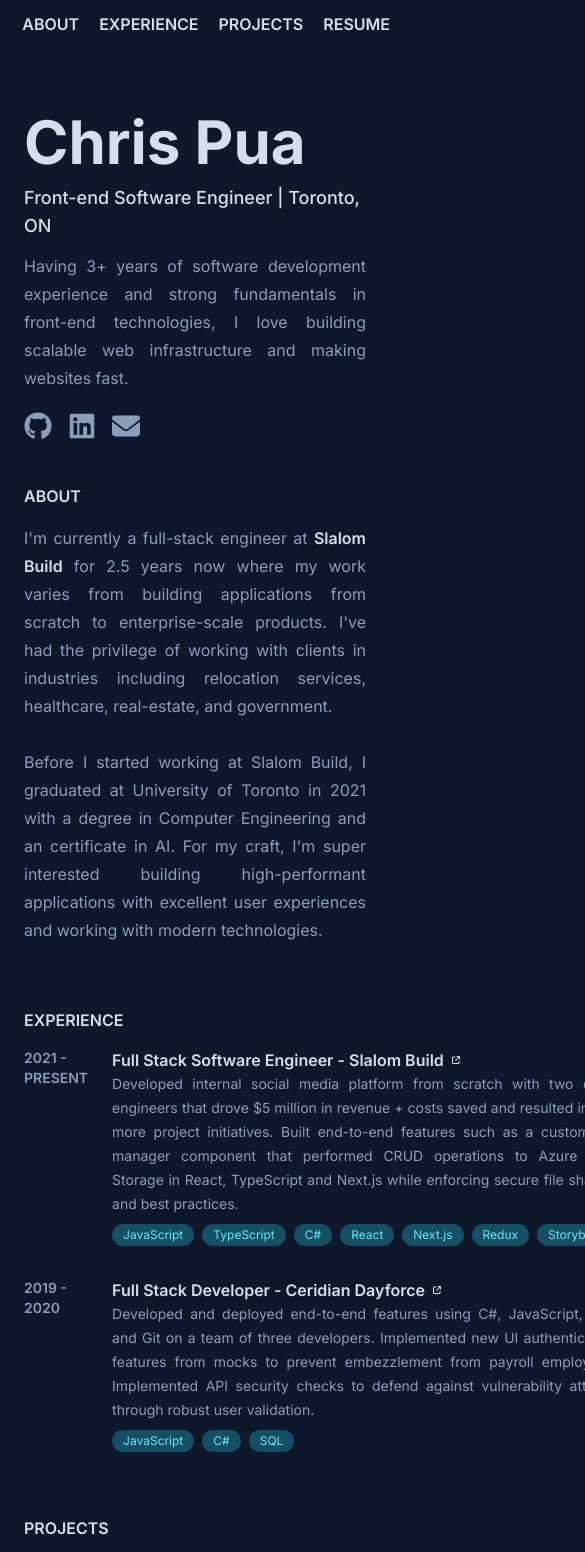
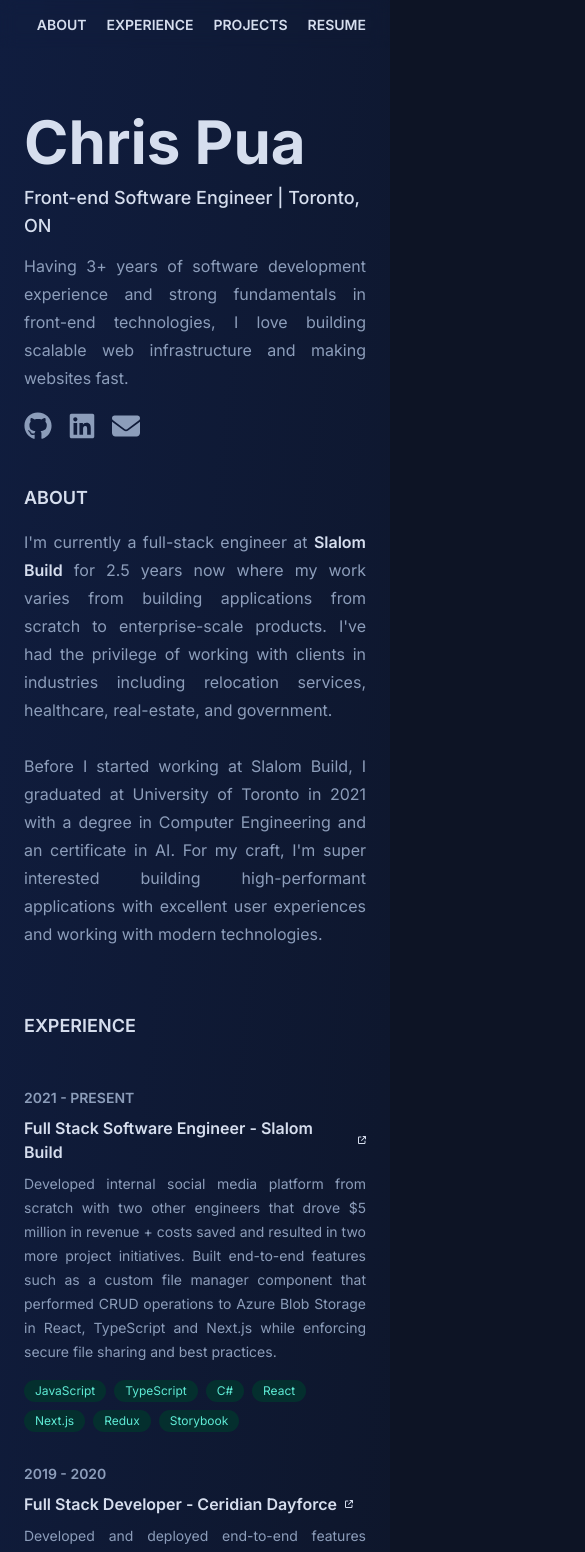
Before and after one commit to PuaChris/portfolio, a Next.js app: page / in a window 390 px wide. Shown: the top 1552 px of the page, 585 px wide, since content can reach past the window. Built offline with nearby package versions, Linux system fonts and the light colour scheme.

Commit message:
Modified styling and accounted for mobile view. Updated content

```diff
--- a/next.config.mjs
+++ b/next.config.mjs
@@ -2,9 +2,6 @@
 const nextConfig = {
   output: "export",
   basePath: process.env.NODE_ENV === "production" ? "/portfolio": undefined,
-  experimental: {
-    appDir: true,
-  },
   images: {
     unoptimized: true,
   },
--- a/src/app/layout.tsx
+++ b/src/app/layout.tsx
@@ -6,7 +6,7 @@
 const inter = Inter({ subsets: ["latin"] });
 
 export const metadata: Metadata = {
-  title: "Chris Pua's Personal Portfolio",
+  title: "Christopher Pua",
   description: "Website that tells just a little bit about Chris Pua",
 };
 
--- a/src/app/page.tsx
+++ b/src/app/page.tsx
@@ -6,15 +6,14 @@
 
 export default function Home() {
   return (
-    <>
+    <div className="gradient-bg ">
       <NavHeader />
       <div id="about" className="anchor" />
-      <main className="mx-auto z-50 min-h-screen max-w-screen-xl px-6 pb-12 md:px-12 md:pb-20 lg:px-24 lg:pb-10">
+      <main className="mx-auto z-50 min-h-screen w-full px-6 pb-12 md:px-12 md:pb-20 lg:px-24 lg:pb-10 ">
         <AboutSection />
         <ExperienceTimeline />
         <ProjectList />
       </main>
-      <footer></footer>
-    </>
+    </div>
   );
 }
--- a/src/components/experience-timeline.tsx
+++ b/src/components/experience-timeline.tsx
@@ -37,17 +37,23 @@
         <h3>Experience</h3>
         <div
           id="experience"
-          className="grid grid-cols-[0.5fr_2fr] gap-x-6 gap-y-8"
+          className="flex flex-col md:grid md:grid-cols-[0.5fr_2fr] md:gap-x-6 md: gap-y-8 mt-8"
         >
           {EXPERIENCE_LIST.map((item) => (
             <>
               <div
                 id="experiences-dates"
-                className="text-sm font-semibold text-grey"
+                className="text-sm font-semibold text-grey min-[0px]:max-md:hidden md:visible"
               >
                 {item.timeline}
               </div>
-              <div>
+              <div className='flex flex-col gap-2'>
+                <span
+                id="experiences-dates"
+                className="text-sm font-semibold text-grey md:hidden"
+                >
+                {item.timeline}
+                </span>
                 <span className="text-base font-semibold hyperlink flex flex-row items-center gap-2">
                   <a href={item.link}>{item.title}</a>
                   <FontAwesomeIcon
@@ -56,7 +62,7 @@
                   />
                 </span>
                 <p className="text-sm/6">{item.description}</p>
-                <div className="flex flex-row gap-2 mt-2">
+                <div className="flex flex-row flex-wrap gap-2 mt-2">
                   {item.badges.map((badge) => (
                     <Badge className="badges" key={badge}>
                       {badge}
--- a/src/components/nav-header.tsx
+++ b/src/components/nav-header.tsx
@@ -27,7 +27,7 @@
 
 export default function NavHeader() {
   return (
-    <header className="sticky top-0 mx-auto max-w-screen-xl h-12 md:px-12 lg:px-24 py-4 bg-dark flex flex-col justify-center items-end">
+    <header className="sticky top-0 pr-6 md:pr-12 lg:pr-24 backdrop-blur mx-auto w-full h-12 flex flex-col justify-center items-end">
       <NavigationMenu>
         <NavigationMenuList>
           {NAV_LINKS.map((link) => (
--- a/src/components/project-list.tsx
+++ b/src/components/project-list.tsx
@@ -30,7 +30,7 @@
     link: "https://github.com/PuaChris/ForeSight",
     description:
       "A mobile app that screens medical skin conditions with 85.68% accuracy from a machine learning R-CNN model hosted on an EC2 instance.",
-    badges: ["Flutter", "Android/iOS", "Python", "AWS", "ML"],
+    badges: ["Flutter", "Android/iOS", "Python", "AWS", "TensorFlow"],
   },
   {
     title: "Domments",
@@ -68,7 +68,7 @@
       <div id="projects" className="anchor" />
       <div>
         <h3>Projects</h3>
-        <div>
+        <div className='flex flex-col gap-2'>
           {PROJECT_LIST.map((item) => (
             <div key={item.title} className="mb-6">
               <span className="text-base font-semibold hyperlink flex flex-row items-center gap-2">
@@ -79,7 +79,7 @@
                 />
               </span>
               <p className="text-sm/6">{item.description}</p>
-              <div className='flex flex-row gap-2 mt-2'>
+              <div className='flex flex-row flex-wrap gap-2 mt-2'>
                 {item.badges.map((badge) => (
                   <Badge className="badges" key={badge}>
                     {badge}
--- a/src/components/ui/badge.tsx
+++ b/src/components/ui/badge.tsx
@@ -4,7 +4,7 @@
 import { cn } from "@/lib/utils"
 
 const badgeVariants = cva(
-  "inline-flex items-center rounded-full border px-2.5 py-0.5 text-xs font-normal transition-colors focus:outline-none focus:ring-2 focus:ring-ring focus:ring-offset-2",
+  "inline-flex items-center rounded-full border px-2.5 py-0.5 text-xs md:text-sm font-normal transition-colors focus:outline-none focus:ring-2 focus:ring-ring focus:ring-offset-2",
   {
     variants: {
       variant: {
--- a/src/components/ui/popover.tsx
+++ b/src/components/ui/popover.tsx
@@ -19,7 +19,7 @@
       align={align}
       sideOffset={sideOffset}
       className={cn(
-        "z-50 w-fit rounded-md bg-popover p-4 text-popover-foreground shadow-md outline-none data-[state=open]:animate-in data-[state=closed]:animate-out data-[state=closed]:fade-out-0 data-[state=open]:fade-in-0 data-[state=closed]:zoom-out-95 data-[state=open]:zoom-in-95 data-[side=bottom]:slide-in-from-top-2 data-[side=left]:slide-in-from-right-2 data-[side=right]:slide-in-from-left-2 data-[side=top]:slide-in-from-bottom-2",
+        "z-50 w-fit rounded-md bg-popover p-4 text-popover-foreground outline-none data-[state=open]:animate-in data-[state=closed]:animate-out data-[state=closed]:fade-out-0 data-[state=open]:fade-in-0 data-[state=closed]:zoom-out-95 data-[state=open]:zoom-in-95 data-[side=bottom]:slide-in-from-top-2 data-[side=left]:slide-in-from-right-2 data-[side=right]:slide-in-from-left-2 data-[side=top]:slide-in-from-bottom-2",
         className
       )}
       {...props}
--- a/src/styles/globals.css
+++ b/src/styles/globals.css
@@ -10,7 +10,7 @@
     @apply bg-dark text-light;
   }
   h3 {
-    @apply uppercase font-semibold pb-4;
+    @apply uppercase font-semibold pb-4 text-lg;
   }
   p {
     @apply text-justify text-grey;
@@ -18,11 +18,14 @@
 }
 
 @layer components {
+  .gradient-bg {
+    @apply bg-gradient-to-tl from-dark to-dark-light
+  }
   .icons {
     @apply h-7 w-7 py-2 text-grey hover:text-light transition-colors;
   }
   .hyperlink {
-    @apply text-light hover:text-cyan-300 transition-colors;
+    @apply text-light hover:text-teal-300 transition-colors;
   }
   .about-text {
     @apply text-base/7;
@@ -31,9 +34,9 @@
     @apply mb-16 invisible;
   }
   .badges {
-    @apply text-cyan-300 bg-cyan-900;
+    @apply text-teal-300 bg-teal-950;
   }
   .nav-links {
-    @apply uppercase font-semibold text-light hover:text-cyan-300 transition-colors
+    @apply uppercase font-semibold text-light hover:text-teal-300 transition-colors text-sm md:text-lg
   }
 }
--- a/tailwind.config.ts
+++ b/tailwind.config.ts
@@ -52,7 +52,8 @@
           DEFAULT: "hsl(var(--card))",
           foreground: "hsl(var(--card-foreground))",
         },
-        'dark': '#0F172A',
+        'dark': '#0D1425',
+        'dark-light': '#101d3f',
         'grey': '#8C9DBA',
         'light': '#D6DEEE'
       },
```
